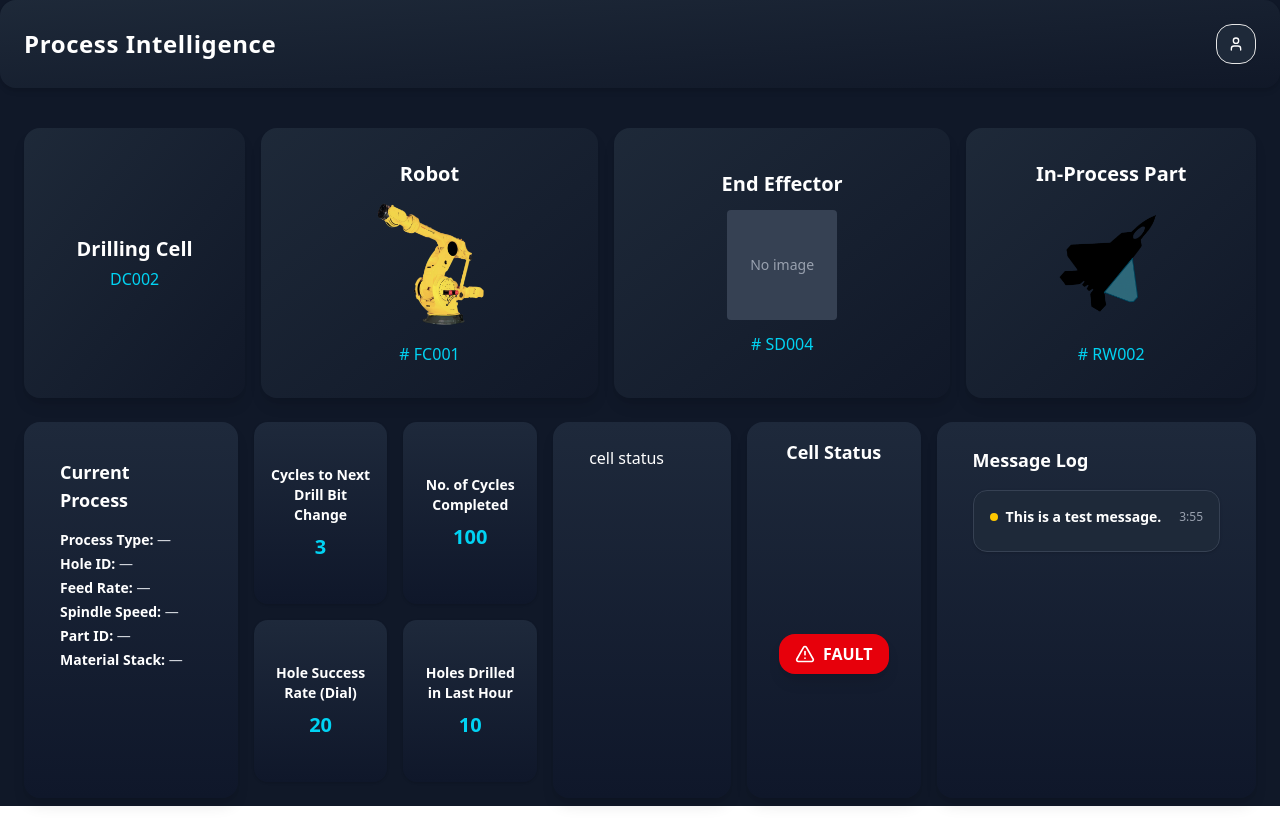
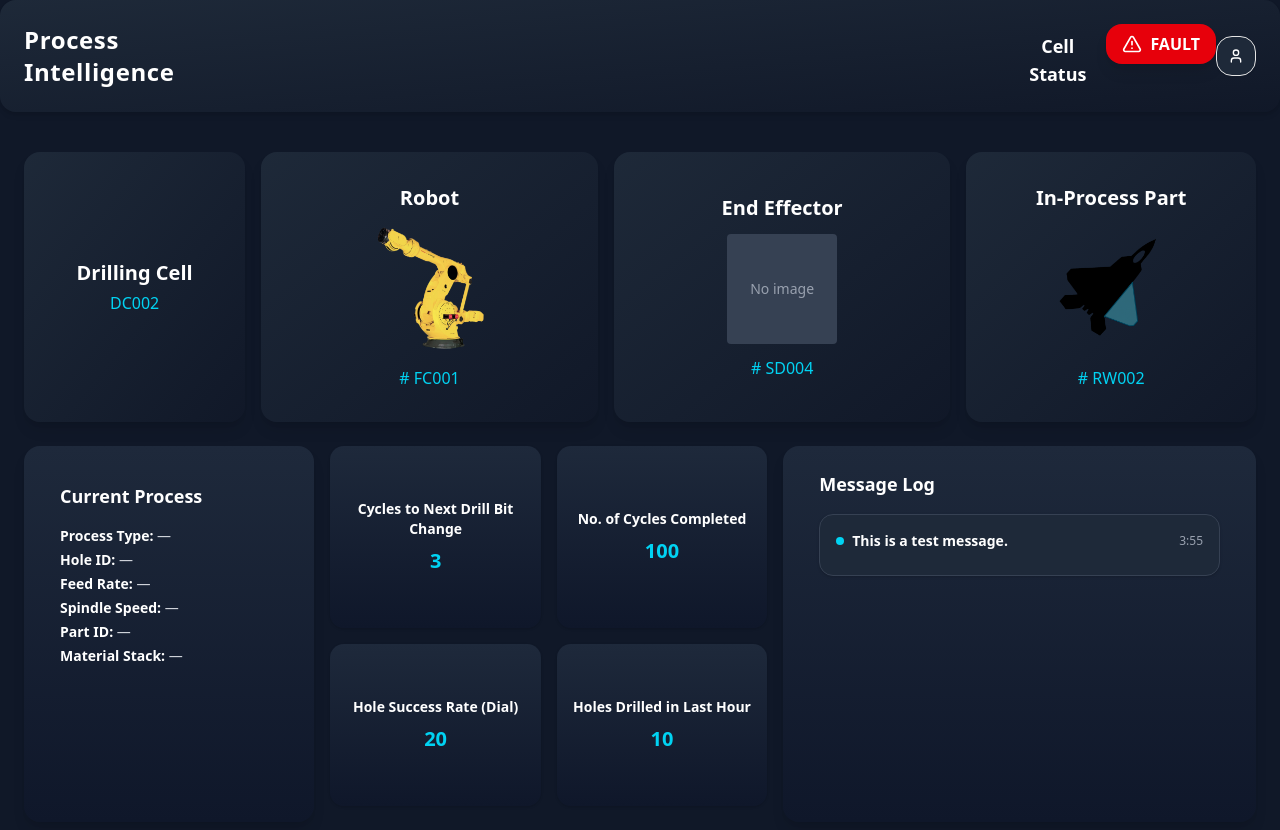
Before and after one commit to M-I-Ahmed/PI, a Next.js app: page / in a window 1280 px wide. Built offline with nearby package versions, Linux system fonts and the light colour scheme.

Commit message:
Fixed cell status indicator

```diff
--- a/src/app/page.tsx
+++ b/src/app/page.tsx
@@ -51,7 +51,7 @@ const CellStatus = ({ status }: { status: 'ready' | 'drilling' | 'fault' }) => {
     bgClass = 'bg-green-600';
     IconComponent = CheckCircle;
     iconClass = 'text-white';
-  } else if (status === 'drilling') {
+  } else if (status === 'Drilling in progress') {
     bgClass = 'bg-blue-600';
     IconComponent = Loader2;
     iconClass = 'text-white animate-spin';
@@ -74,7 +74,7 @@ const MessageCard = ({message, timestamp}: {message: string; timestamp: string})
   <div className="bg-gray-800 border border-gray-700 rounded-xl p-4 mb-4 shadow hover:shadow-lg transition mr-9">
     <div className="flex justify-between items-center mb-2">
       <div className="flex items-center gap-2 text-sm text-white font-semibold">
-        <div className="w-2 h-2 rounded-full bg-yellow-400"></div>
+        <div className="w-2 h-2 rounded-full bg-cyan-400"></div>
         {message}
       </div>
       <div className="text-xs text-gray-400">{timestamp}</div>
@@ -99,9 +99,20 @@ export default function Header() {
         <h1 className="text-2xl font-semibold tracking-wide">Process Intelligence</h1>
 
         {/* Div for status indicator */}
-        <div>
 
+        <div className='flex-row'>
+          <div className='flex items-right justify-right pl-210'>
+          <h2 className="text-lg font-semibold pr-5 pt-2 text-white text-center">Cell Status</h2>
+          <CellStatus status="fault"/>
+          </div>
         </div>
+
+        {/* <div className="flex-1 min-w-0 bg-gradient-to-b from-[#1e293b] to-[#0f172a] rounded-2xl shadow-lg hover:shadow-xl hover:scale-[1.01] transition-all p-4">
+          <div className="flex items-center justify-between">
+            <h2 className="text-lg font-semibold text-white">Cell Status</h2>
+            <CellStatus status='ready' />
+          </div>
+        </div> */}
 
 
         <Popover>
@@ -184,14 +195,7 @@ export default function Header() {
         </div>
 
         {/* Div for Cell status indicator */}
-        <div className=' flex-[1] flex-col bg-gradient-to-b from-[#1e293b] to-[#0f172a]  text-white rounded-2xl pl-9 pt-6 shadow-lg hover:shadow-xl hover:scale-[1.01] transition-all  '>
-          <h2>cell status</h2>
-        </div>
 
-        <div className="flex-1 min-w-0 bg-gradient-to-b from-[#1e293b] to-[#0f172a] rounded-2xl shadow-lg hover:shadow-xl hover:scale-[1.01] transition-all p-4">
-          <h2 className="text-lg font-semibold mb-4 text-white text-center">Cell Status</h2>
-          <CellStatus status="fault"/>
-        </div>
 
 
         {/* Div for message log section*/}
```
